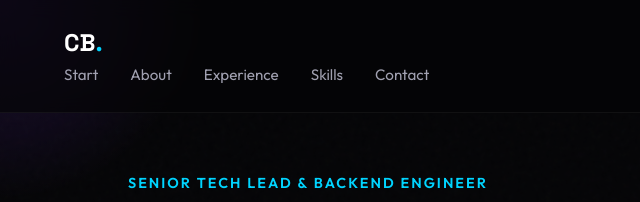
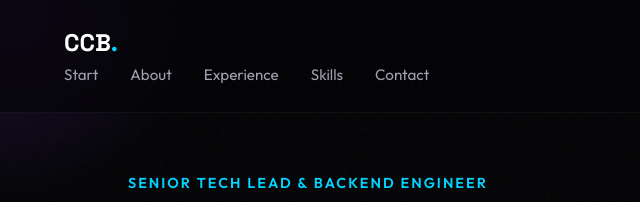
Before and after one commit to futesat/futesat.github.io, a plain HTML site: page index.html in a window 1280 px wide. Shown: the top 202 px of the page, 0-640 px from the left. Drawn offline with Linux system fonts and the light colour scheme.

Commit message:
chore: Update logo text.

```diff
--- a/index.html
+++ b/index.html
@@ -25,7 +25,7 @@
 
     <header class="glass-header">
         <nav>
-            <div class="logo">CB<span class="dot">.</span></div>
+            <div class="logo">CCB<span class="dot">.</span></div>
             <ul class="nav-links">
                 <li><a href="#hero">Start</a></li>
                 <li><a href="#about">About</a></li>
```
